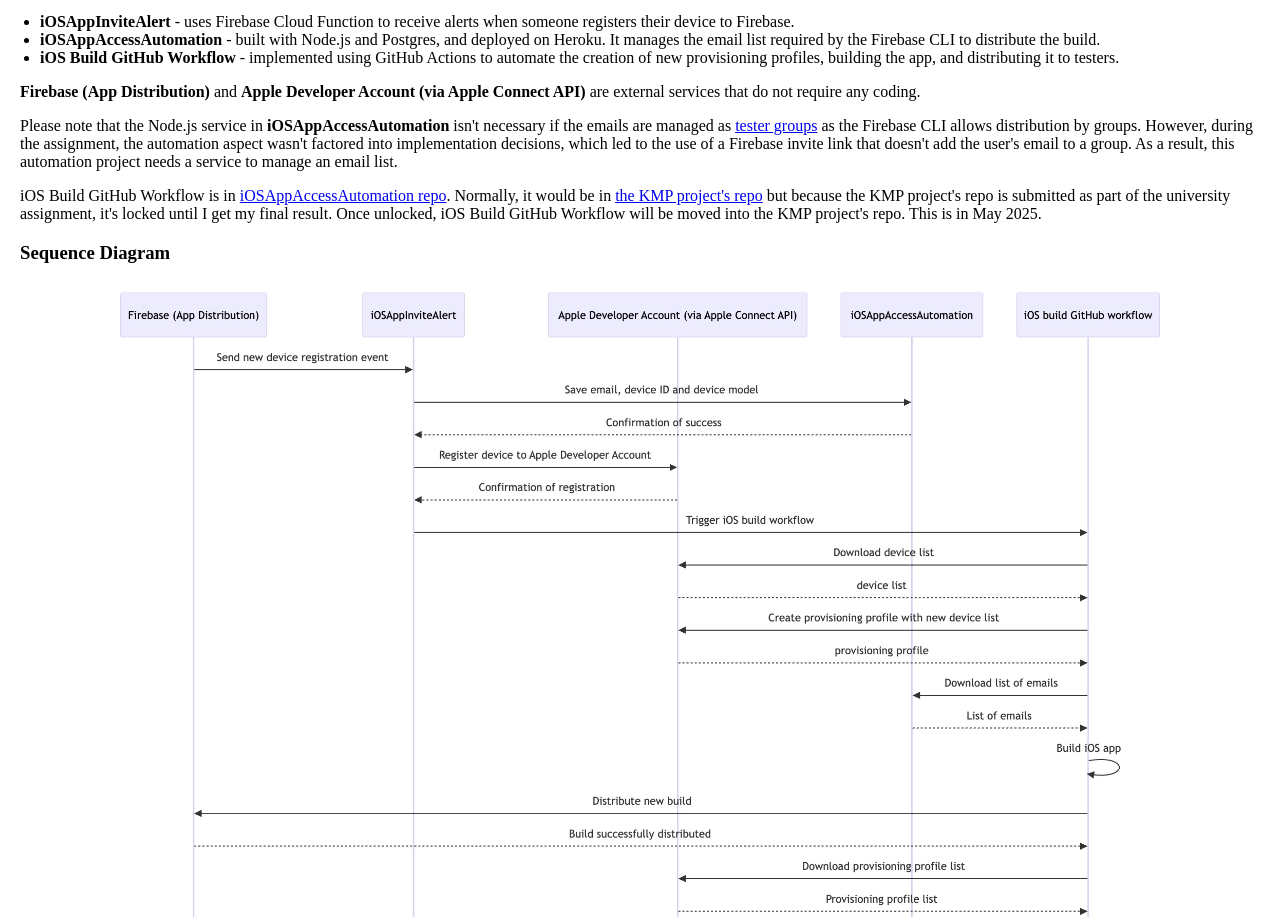
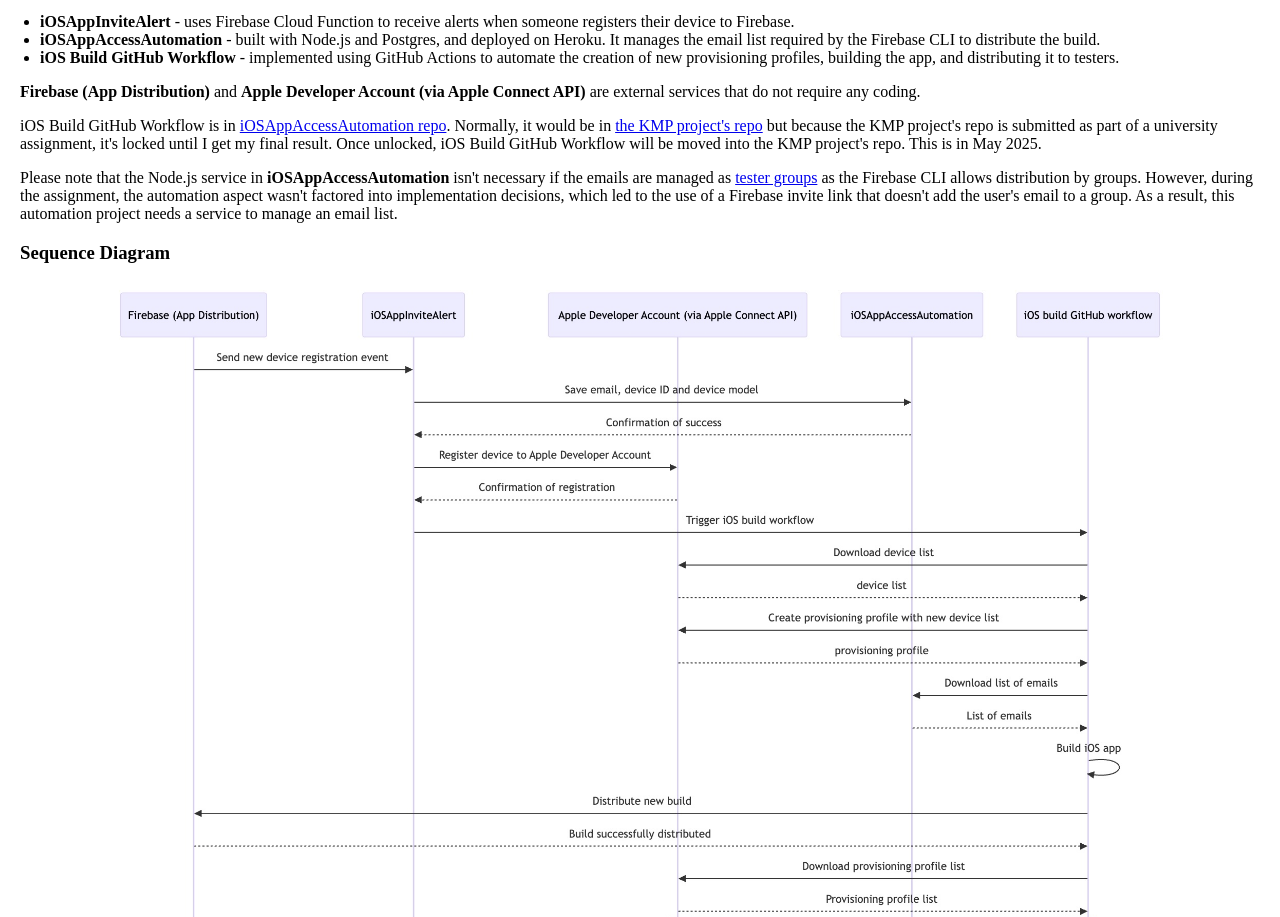
Before and after one commit to AungThiha/iOSAppAccessAutomation, a website: page index.html in a window 1280 px wide. Shown: the part 906-1823 px from the top of the page. Drawn offline with Linux system fonts and the light colour scheme.

Commit message:
docs: update the explanation of each service

```diff
--- a/index.html
+++ b/index.html
@@ -87,8 +87,8 @@
     <li><strong>iOS Build GitHub Workflow</strong> - implemented using GitHub Actions to automate the creation of new provisioning profiles, building the app, and distributing it to testers.</li>
 </ul>
 <p><strong>Firebase (App Distribution)</strong> and <strong>Apple Developer Account (via Apple Connect API)</strong> are external services that do not require any coding.</p>
+<p>iOS Build GitHub Workflow is in <a href="https://github.com/AungThiha/iOSAppAccessAutomation" target="_blank">iOSAppAccessAutomation repo</a>. Normally, it would be in <a href="https://github.com/AungThiha/PhotoAlbumKMP" target="_blank">the KMP project's repo</a> but because the KMP project's repo is submitted as part of a university assignment, it's locked until I get my final result. Once unlocked, iOS Build GitHub Workflow will be moved into the KMP project's repo. This is in May 2025.</p>
 <p>Please note that the Node.js service in <strong>iOSAppAccessAutomation</strong> isn't necessary if the emails are managed as <a href="https://firebase.google.com/docs/app-distribution/add-remove-testers?platform=ios#add-remove-testers-group" target="_blank">tester groups</a> as the Firebase CLI allows distribution by groups. However, during the assignment, the automation aspect wasn't factored into implementation decisions, which led to the use of a Firebase invite link that doesn't add the user's email to a group. As a result, this automation project needs a service to manage an email list.</p>
-<p>iOS Build GitHub Workflow is in <a href="https://github.com/AungThiha/iOSAppAccessAutomation" target="_blank">iOSAppAccessAutomation repo</a>. Normally, it would be in <a href="https://github.com/AungThiha/PhotoAlbumKMP" target="_blank">the KMP project's repo</a> but because the KMP project's repo is submitted as part of the university assignment, it's locked until I get my final result. Once unlocked, iOS Build GitHub Workflow will be moved into the KMP project's repo. This is in May 2025.</p>
     <h3>Sequence Diagram</h3>
     <div class="image-container">
         <img src="images/diagram2.jpg" class="responsive-image" alt="Diagram">
```
